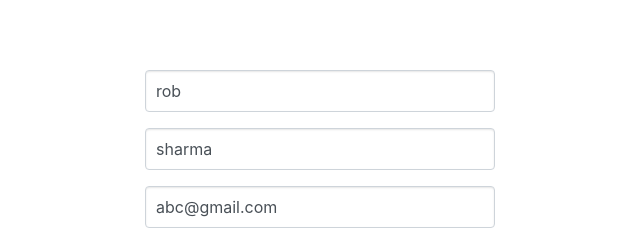
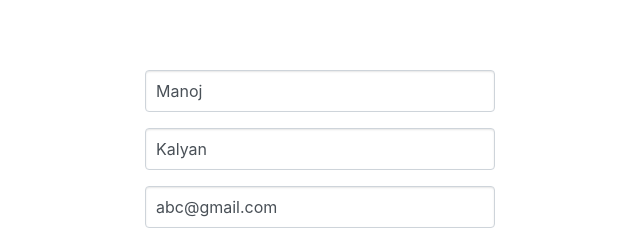
Before and after one commit to manojkalyan94/servlessApp, an Angular app: page / in a window 1280 px wide. Shown: the part 130-360 px from the top of the page, without its empty margins (320-960 px from the left). Built offline with nearby package versions, Linux system fonts and the light colour scheme.

Commit message:
changes in app

```diff
--- a/src/app/app.component.ts
+++ b/src/app/app.component.ts
@@ -9,9 +9,9 @@ import { PostEmployeeService } from './Service/post-employee.service';
 })
 export class AppComponent {
   title = 'Applicationform';
-  test="manoj kalyan"
 
-  employeeModel=  new Employee("rob","sharma","abc@gmail.com",1234567890,"s3data")
+
+  employeeModel=  new Employee("Manoj","Kalyan","abc@gmail.com",1234567890,"s3data")
 
   constructor(private postservice:PostEmployeeService){}
   onSubmit(){
```
